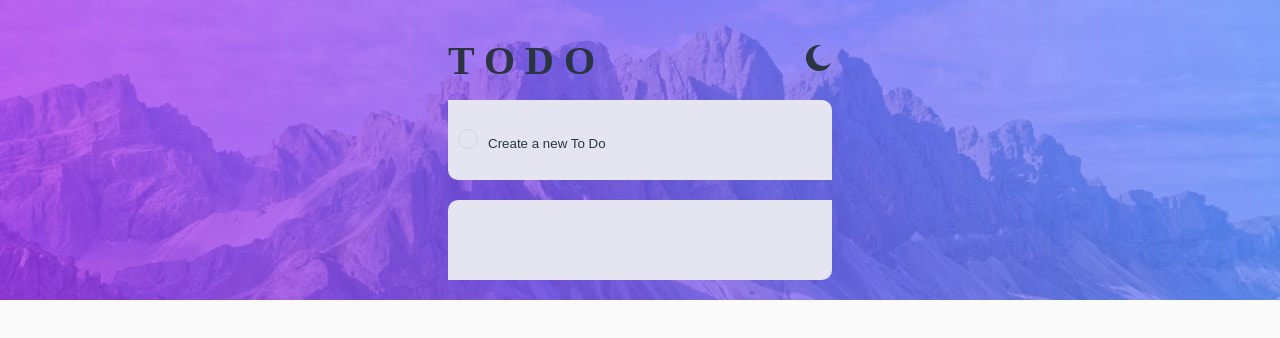
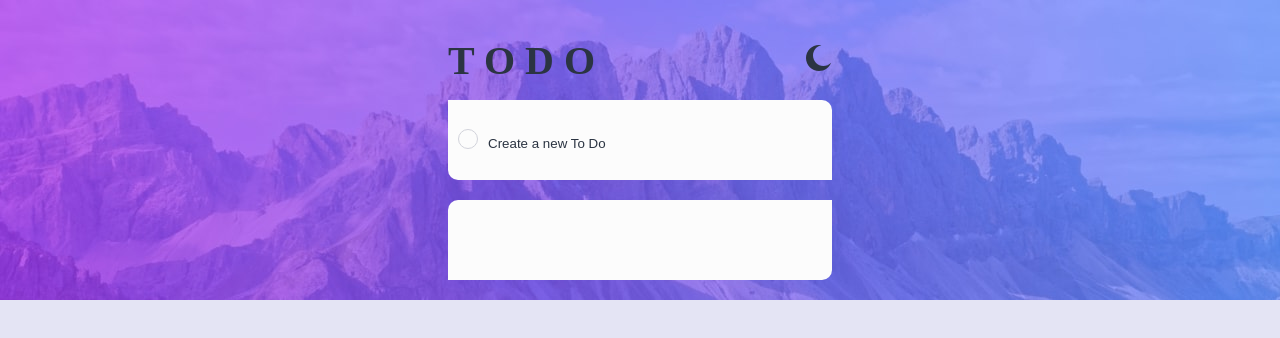
Before and after one commit to Tcheagow/ToDo-Website, a React (Create React App) app: page / in a window 1280 px wide. Shown: the top 338 px of the page. Built offline with nearby package versions, Linux system fonts and the light colour scheme.

Commit message:
Created divFunctionalities and defined backgroundcolor light theme

```diff
--- /dev/null
+++ b/src/components/divMain/divToDo/divFunctionalities/DivFunctionalitiesStyles.js
@@ -0,0 +1,6 @@
+import styled from 'styled-components';
+
+export const ContainerFunctionalities = styled.div`
+    height: 10vh;
+
+`;
--- a/src/theme/Theme.js
+++ b/src/theme/Theme.js
@@ -9,10 +9,10 @@ export const darkTheme = {
 }
 export const lightTheme = {
     color: {
-        background: '#fafafa',
+        background: '#e4e4f4',
         text: '#2B3442',
-        colorInput: '#e4e5f1',
-        backgroundDivInMain: "#e4e5f1",
+        colorInput: '#fcfcfc',
+        backgroundDivInMain: "#fcfcfc",
         colorBorderButton: "#d2d3db"
     }
 }
```
Also changed, not shown: src/components/divMain/divToDo/divFunctionalities/DivFunctionalities.jsx (added, +12 -0 lines).
